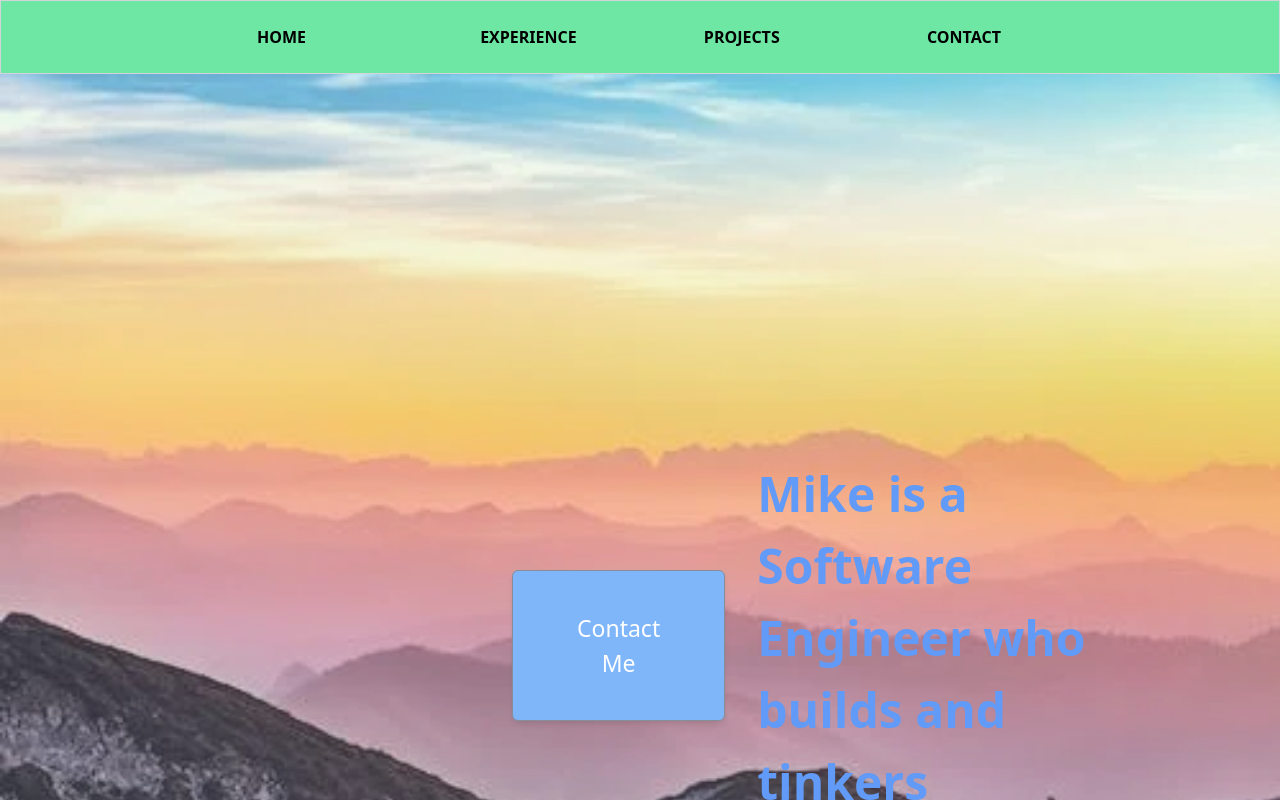
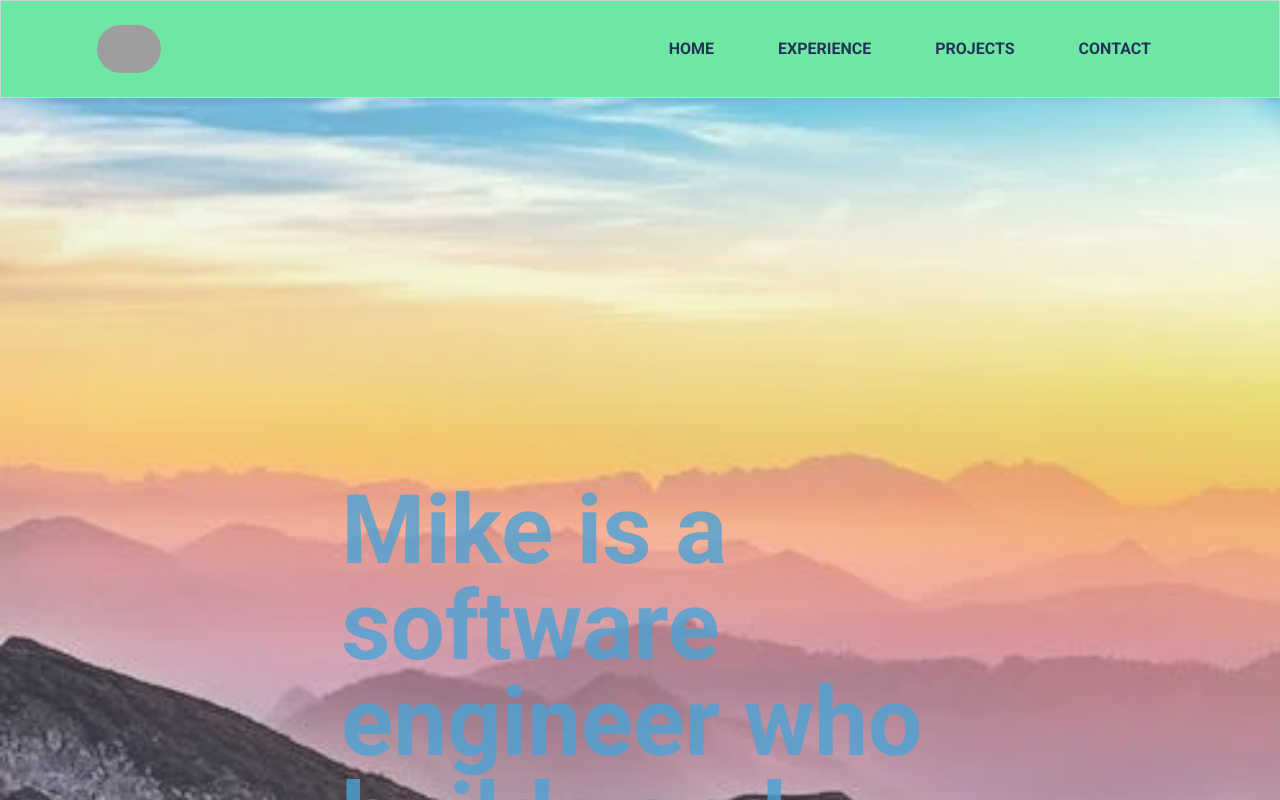
Before and after one commit to seekheart/personal-site, a React (Vite) app: page / in a window 1280 px wide. Shown: the top 800 px of the page. Built offline with nearby package versions, Linux system fonts and the light colour scheme; grey boxes are pictures that could not be loaded.

Commit message:
styling and cleaning code
- updated styles in toolbar
- removed unused code
- added logo avatar from github
- updated home page to just have text

```diff
--- a/personal-preset.config.js
+++ b/personal-preset.config.js
@@ -1,3 +1,5 @@
+import * as defaultTheme from "tailwindcss/defaultTheme";
+
 export const PersonalPresetConfig = {
     theme: {
         extend:
@@ -58,22 +60,13 @@ export const PersonalPresetConfig = {
                         800: 'hsl(var(--color-greyscale-800))',
                         900: 'hsl(var(--color-greyscale-900))',
                     },
-                    fontFamily: {
-                        main: ['Roboto', 'sans-serif'],
-                    },
+                    surface: 'hsl(var(--color-bg-primary))',
+                    'text-primary': 'hsl(var(--color-text-primary))',
                 }
             },
-        fontSize: {
-            xs: '0.688rem',
-            sm: '0.812rem',
-            base: '1.00rem',
-            lg: '1.188rem',
-            xl: '1.438rem',
-            '2xl': '1.750rem',
-            '3xl': '2.062rem',
-            '4xl': '2.5rem',
-            '5xl': '3.00rem',
-        }
+        fontFamily: {
+            sans: ['Roboto', ...defaultTheme.fontFamily.sans],
+        },
     },
     plugins: [],
 };
--- a/src/components/Button.tsx
+++ b/src/components/Button.tsx
@@ -11,7 +11,7 @@ const buttonStyles = cva([
     {
         variants: {
             intent: {
-                info: 'bg-blue-400 text-white hover:bg-blue-300'
+                primary: 'text-white bg-primary-400 hover:bg-primary-300'
             },
             size: {
                 medium: 'px-6 py-4 text-base',
@@ -20,7 +20,7 @@ const buttonStyles = cva([
             }
         },
         defaultVariants: {
-            intent: 'info',
+            intent: 'primary',
             size: 'medium'
         }
     }
--- a/src/components/Toolbar.tsx
+++ b/src/components/Toolbar.tsx
@@ -1,16 +1,24 @@
-import {Link} from "react-router-dom";
+import {Link, useNavigate} from "react-router-dom";
 
 interface ToolbarProps {
     items: {name: string, link: string}[];
 }
 
 export const Toolbar = ({items}: ToolbarProps) => {
+    const navigate = useNavigate();
+    const handleRedirectHome = () => {
+        navigate('/');
+    }
     return (
-        <nav className='border-gray-300 border bg-primary-400 py-6'>
-            <ul className="text-black flex list-none flex-nowrap items-center justify-between px-64 font-bold">
+        <nav className='border-gray-300 flex items-center justify-start border bg-primary-400 px-24 shadow-md'>
+            <div className="grow" onClick={handleRedirectHome}>
+                <img className='max-h-16 max-w-16 rounded-full object-cover hover:cursor-pointer'
+                     src='https://avatars.githubusercontent.com/u/9321678?v=4' alt='avatar-logo'/>
+            </div>
+            <ul className="flex min-h-24 list-none flex-nowrap items-center font-bold text-greyscale-700">
                 {items && items.map(item => (
-                    <li className="hover:text-white h-fit min-w-24">
-                        <Link to={`${item.link}`}>
+                    <li className="hover:text-white p-8">
+                        <Link className="size-full" to={`${item.link}`}>
                             {item.name.toUpperCase()}
                         </Link>
                     </li>
--- a/src/index.css
+++ b/src/index.css
@@ -60,6 +60,11 @@
         --color-text-primary: 0, 0%, 0%;
     }
 
+    html, body {
+        @apply bg-surface;
+        @apply font-sans;
+    }
+
     h1 {
         @apply text-5xl;
     }
--- a/src/routes/home.tsx
+++ b/src/routes/home.tsx
@@ -1,20 +1,10 @@
-import {Button} from "@components/Button";
-import {useNavigate} from "react-router-dom";
-
 export const Home = () => {
-    const navigate = useNavigate();
-    const handleRedirectToContact = () => {
-        navigate('/contact');
-    }
     return (
         <section
             className="flex h-screen justify-end bg-[url('assets/main-background.webp')] bg-cover bg-center bg-no-repeat opacity-80">
-            <div className='flex justify-between gap-8 px-32 py-96'>
-                <div className="pl-96 pt-28">
-                    <Button size='xlarge' className="h-fit" onClick={handleRedirectToContact}>Contact Me</Button>
-                </div>
-                <h1 className="basis-1/2 text-8xl font-bold text-blue-500">
-                    Mike is a Software Engineer who builds and tinkers
+            <div className='flex justify-center gap-8 px-32 py-96'>
+                <h1 className="text-8xl basis-7/12 font-bold text-secondary-600 opacity-80">
+                    Mike is a software engineer who builds and tinkers
                 </h1>
             </div>
         </section>
```
